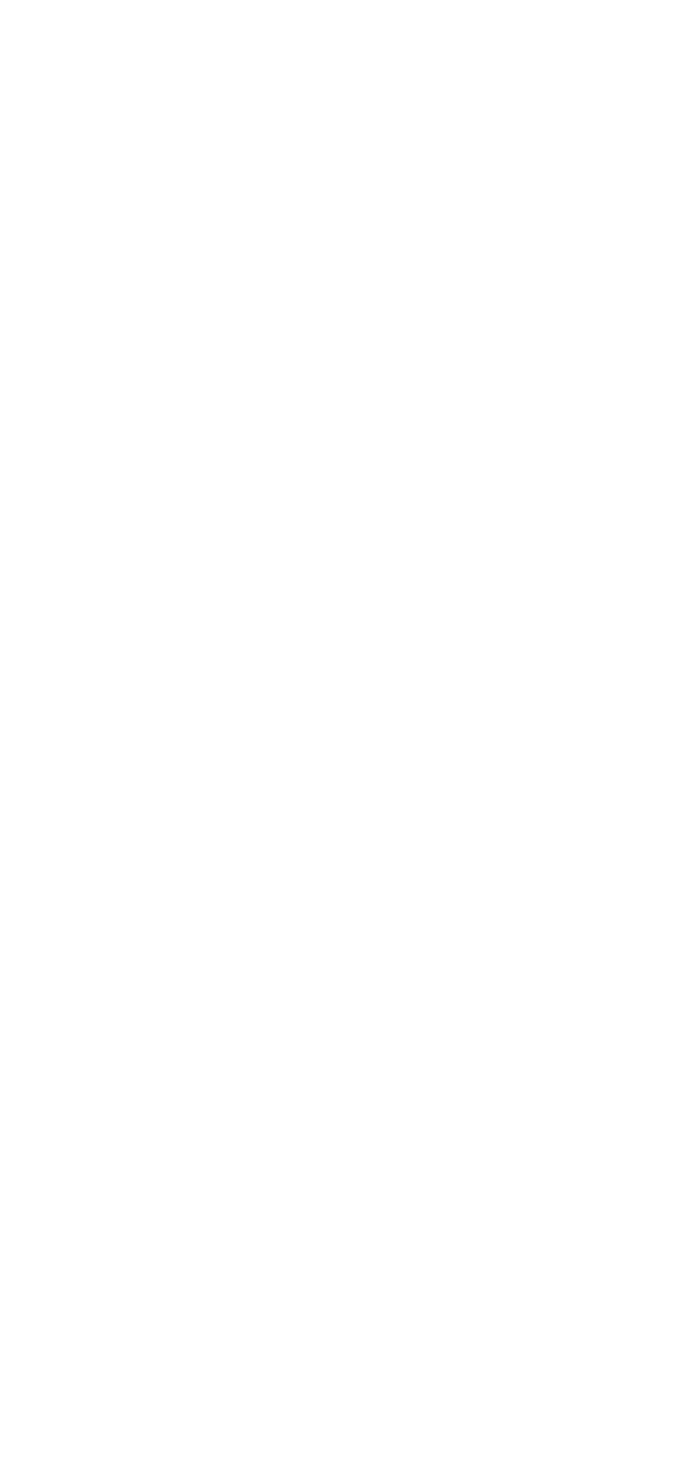
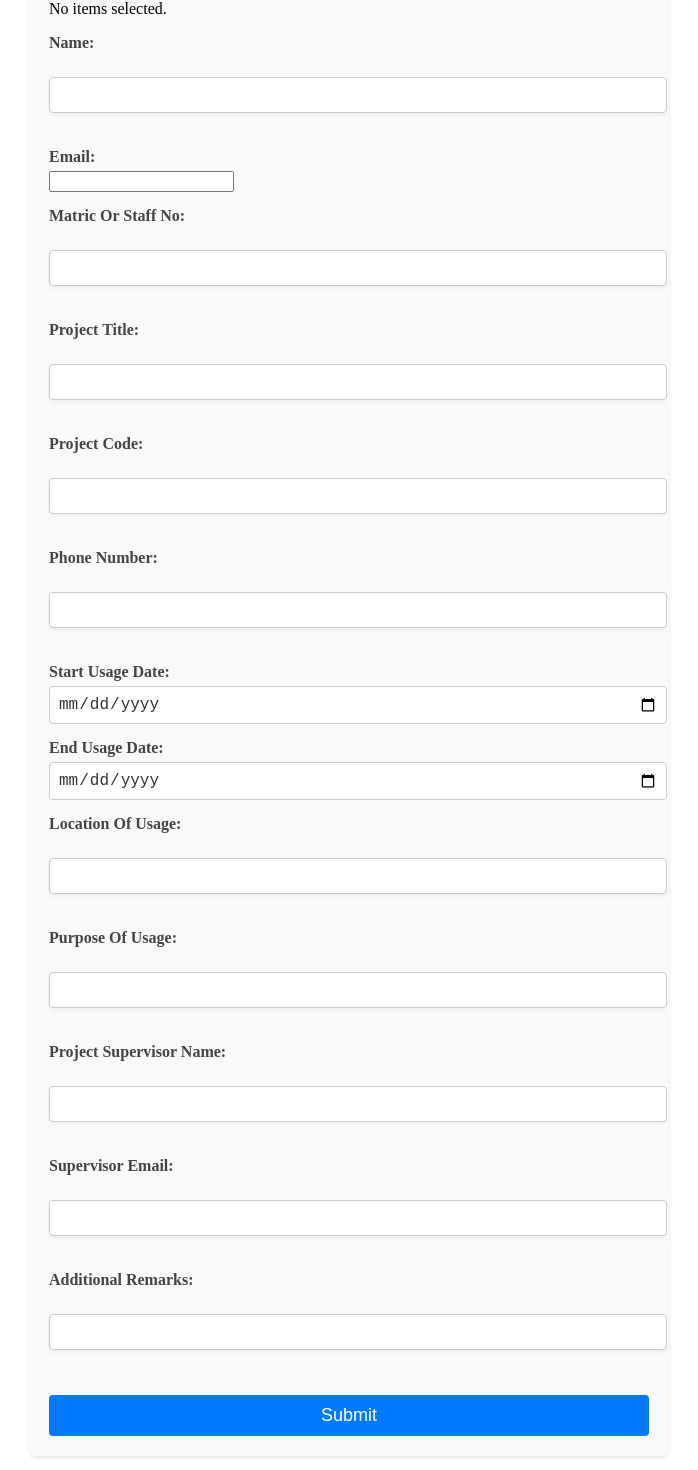
Before and after one commit to Dheekshitha2/loan-system-1, a React (Create React App) app: page /new-borrow-form in a window 1280 px wide. Before the commit this address had no page. Shown: the part 219-1689 px from the top of the page, without its empty margins (291-989 px from the left). Before the commit the page ends 800 px from the top, so only its background shows below. Built offline with nearby package versions, Linux system fonts and the light colour scheme.

Commit message:
created a new custom form instead of ms forms

```diff
--- a/package.json
+++ b/package.json
@@ -13,8 +13,11 @@
     "@testing-library/jest-dom": "^5.17.0",
     "@testing-library/react": "^13.4.0",
     "@testing-library/user-event": "^13.5.0",
+    "axios": "^1.6.5",
     "cors": "^2.8.5",
     "express": "^4.18.2",
+    "passport": "^0.7.0",
+    "passport-microsoft": "^1.0.0",
     "pg": "^8.11.3",
     "pg-promise": "^11.5.4",
     "react": "^18.2.0",
--- a/src/App.js
+++ b/src/App.js
@@ -4,6 +4,7 @@ import Navbar from './components/Navbar';
 import Home from './pages/Home';
 import { BrowserRouter as Router, Route, Routes } from 'react-router-dom';
 import BorrowForm from './components/BorrowForm';
+import NewBorrowForm from './components/NewBorrowForm';
 
 function App() {
   const [cart, setCart] = useState([]);
@@ -15,6 +16,7 @@ function App() {
         <Routes>
           <Route path="/" element={<Home cart={cart} setCart={setCart} />} />
           <Route path="/borrow-form" element={<BorrowForm selectedItems={cart} />} />
+          <Route path="/new-borrow-form" element={<NewBorrowForm />} /> {/* New route */}
         </Routes>
       </Router>
     </div>
--- a/src/components/InventoryList.js
+++ b/src/components/InventoryList.js
@@ -78,7 +78,7 @@ function InventoryList({ cart, setCart }) {
     };
 
     const addToCart = (item, quantity) => {
-        const newCartItem = { ...item, quantity };
+        const newCartItem = { ...item, qty_borrowed: quantity };
         setCart(currentCart => [...currentCart, newCartItem]);
     };
 
--- a/src/components/Navbar.js
+++ b/src/components/Navbar.js
@@ -21,7 +21,8 @@ function Navbar({ cart, setCart }) {
 
     const handleCheckout = () => {
         if (cart.length > 0) {
-            navigate('/borrow-form');
+            console.log("Cart items on checkout:", cart);
+            navigate('/new-borrow-form', { state: { selectedItems: cart } });
         } else {
             alert("Please select the items you wish to borrow.");
         }
@@ -48,7 +49,7 @@ function Navbar({ cart, setCart }) {
                         {cart.map((item, index) => (
                             <div key={index} className="cart-item">
                                 <span>{item.item_name}</span>
-                                <span>{item.quantity}</span>
+                                <span>{item.qty_borrowed}</span>
                                 <button onClick={() => removeFromCart(index)} style={{ color: "red" }}>X</button>
                             </div>
                         ))}
--- /dev/null
+++ b/src/components/NewBorrowForm.js
@@ -0,0 +1,122 @@
+import React, { useState } from 'react';
+import '../styles/NewBorrowForm.css';
+import { useLocation } from 'react-router-dom';
+import axios from 'axios';
+
+function NewBorrowForm() {
+
+    const location = useLocation();
+    const selectedItems = location.state?.selectedItems || [];
+    const [errors, setErrors] = useState({});
+    const [isSubmitted, setIsSubmitted] = useState(false);
+
+
+    const [formData, setFormData] = useState({
+        name: '',
+        email: '',
+        matric_or_staff_no: '',
+        project_title: '',
+        project_code: '',
+        phone_number: '',
+        start_usage_date: '',
+        end_usage_date: '',
+        location_of_usage: '',
+        purpose_of_usage: '',
+        project_supervisor_name: '',
+        supervisor_email: '',
+        additional_remarks: ''
+    });
+
+    const handleChange = (e) => {
+        setFormData({ ...formData, [e.target.name]: e.target.value });
+        setErrors({ ...errors, [e.target.name]: '' });
+    };
+
+    const validateForm = () => {
+        let isValid = true;
+        let newErrors = {};
+
+        Object.keys(formData).forEach(key => {
+            if (formData[key].trim() === '') {
+                newErrors[key] = 'Field cannot be blank';
+                isValid = false;
+            }
+        });
+
+        setErrors(newErrors);
+        return isValid;
+    };
+
+
+    const handleSubmit = async (e) => {
+        e.preventDefault();
+        if (validateForm()) {
+            try {
+                // Initialize an object to hold the flattened item data
+                let itemsData = {};
+
+                // Flatten selectedItems into formData
+                selectedItems.forEach((item, index) => {
+                    itemsData[`item_name_${index + 1}`] = item.item_name;
+                    // Assuming the quantity to borrow is part of each item object
+                    // If not, you'll need to adjust how you get the quantity
+                    itemsData[`quantity_${index + 1}`] = item.qty_borrowed; // Adjust this key based on your actual data structure
+                });
+
+                const formDataToSend = {
+                    ...formData,
+                    ...itemsData,
+                    completion_time: new Date().toISOString()
+                };
+                console.log("formDataToSend:", formDataToSend);
+
+                await axios.post('https://loan-sys-express.onrender.com/api/submit-form', formDataToSend);
+                setIsSubmitted(true);
+            } catch (error) {
+                console.error('Error submitting form:', error);
+            }
+        }
+    };
+
+
+
+
+    if (isSubmitted) {
+        return <div className="submission-success">Form submitted successfully!</div>;
+    }
+
+    return (
+        <div className="form-container">
+            <h3 className="form-heading">Items to Borrow:</h3>
+            <div className="selected-items">
+                {selectedItems.length > 0 ? (
+                    <ul className="selected-items-list">
+                        {selectedItems.map((item, index) => (
+                            <li key={index}>{item.item_name} (Qty: {item.qty_borrowed})</li>
+                        ))}
+                    </ul>
+                ) : (
+                    <p>No items selected.</p>
+                )}
+            </div>
+
+            <form onSubmit={handleSubmit}>
+                {Object.keys(formData).map((key, index) => (
+                    <div className="form-group" key={index}>
+                        <label>{key.split('_').map(word => word.charAt(0).toUpperCase() + word.slice(1)).join(' ')}:</label>
+                        <input
+                            type={key === 'email' ? 'email' : (key.includes('date') ? 'date' : 'text')}
+                            name={key}
+                            value={formData[key]}
+                            onChange={handleChange}
+                        />
+                        {errors[key] && <p className="form-error">{errors[key]}</p>}
+                    </div>
+                ))}
+                <button type="submit" className="submit-button">Submit</button>
+            </form>
+        </div>
+    );
+}
+
+export default NewBorrowForm;
--- a/src/styles/Navbar.css
+++ b/src/styles/Navbar.css
@@ -89,3 +89,24 @@
     border: none;
     cursor: pointer;
 }
+
+.test-form-button {
+    background-color: transparent;
+    border: 1px solid white;
+    /* Adds a white border */
+    color: white;
+    cursor: pointer;
+    margin-left: 20px;
+    /* Space it out from other items */
+    padding: 5px 10px;
+    /* Some padding for aesthetics */
+    border-radius: 4px;
+    /* Optional: rounded corners */
+}
+
+.test-form-button:hover {
+    background-color: white;
+    /* Change background on hover */
+    color: black;
+    /* Change text color on hover */
+}
--- /dev/null
+++ b/src/styles/NewBorrowForm.css
@@ -0,0 +1,118 @@
+/* BorrowForm.css */
+
+/* General form styling */
+.form-container {
+    max-width: 600px;
+    margin: 20px auto;
+    padding: 20px;
+    background-color: #f9f9f9;
+    border-radius: 8px;
+    box-shadow: 0 2px 4px rgba(0, 0, 0, 0.1);
+}
+
+.form-heading {
+    text-align: start;
+    margin-bottom: 20px;
+    color: #333;
+    font-size: 24px;
+}
+
+.form-item-list {
+    margin-bottom: 20px;
+    padding: 10px;
+    background-color: #fff;
+    border: 1px solid #ddd;
+    border-radius: 4px;
+}
+
+.form-item-list li {
+    margin: 5px 0;
+    font-size: 16px;
+    color: #555;
+}
+
+.form-group {
+    margin-bottom: 15px;
+}
+
+.form-group label {
+    display: block;
+    margin-bottom: 5px;
+    font-weight: bold;
+    color: #444;
+}
+
+.form-group input[type="text"],
+.form-group input[type="number"],
+.form-group input[type="date"],
+.form-group textarea {
+    width: 100%;
+    padding: 8px;
+    border: 1px solid #ccc;
+    border-radius: 4px;
+    font-size: 16px;
+    color: #333;
+}
+
+.form-group textarea {
+    height: 100px;
+    resize: vertical;
+}
+
+.form-group button {
+    width: 100%;
+    padding: 10px;
+    border: none;
+    border-radius: 4px;
+    background-color: #007bff;
+    color: white;
+    font-size: 18px;
+    cursor: pointer;
+    transition: background-color 0.3s;
+}
+
+.form-group button:hover {
+    background-color: #0056b3;
+}
+
+/* Responsive adjustments */
+@media (max-width: 600px) {
+    .form-container {
+        padding: 15px;
+    }
+}
+
+.form-error {
+    color: red;
+    font-size: 14px;
+    margin-top: 5px;
+}
+
+.submit-button {
+    width: 100%;
+    padding: 10px;
+    margin-top: 10px;
+    border: none;
+    border-radius: 4px;
+    background-color: #007bff;
+    color: white;
+    font-size: 18px;
+    cursor: pointer;
+    transition: background-color 0.3s;
+}
+
+.submit-button:hover {
+    background-color: #0056b3;
+}
+
+.submission-success {
+    padding: 20px;
+    margin: 20px auto;
+    max-width: 600px;
+    text-align: center;
+    background-color: #dff0d8;
+    color: #3c763d;
+    border: 1px solid #d6e9c6;
+    border-radius: 4px;
+    font-size: 18px;
+}
```
Also changed, not shown: 1 other file (tests, documents, lock files or other folders).
